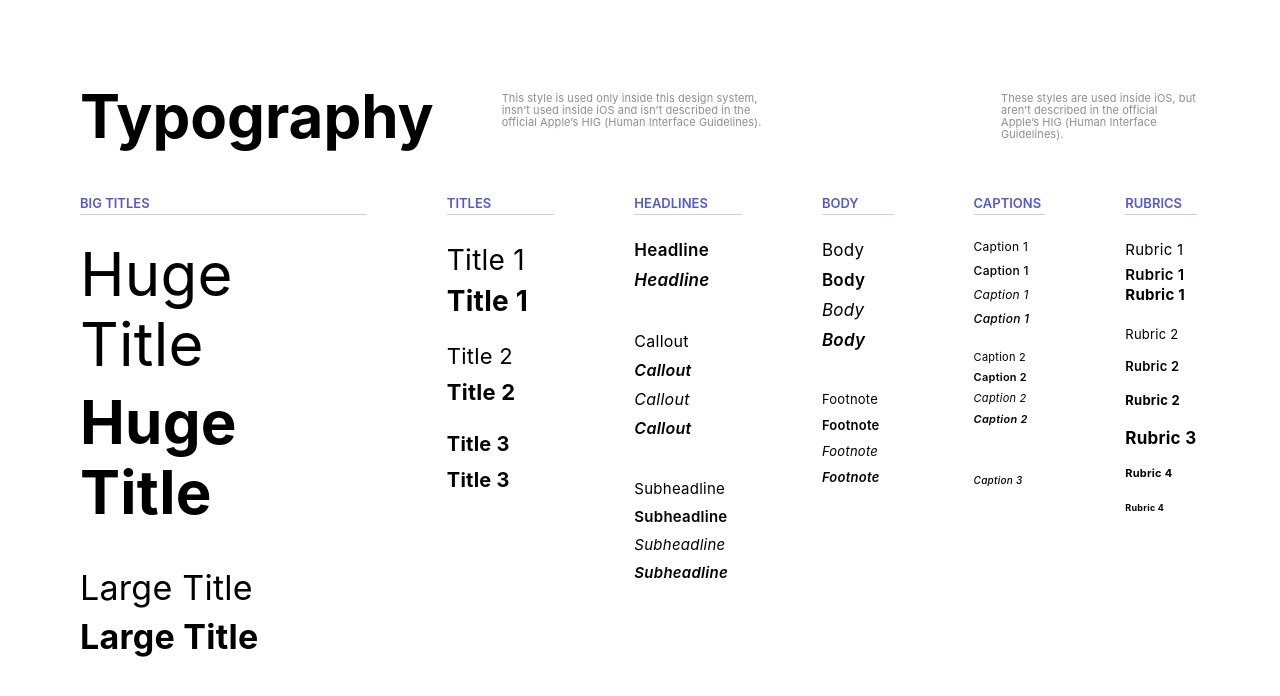
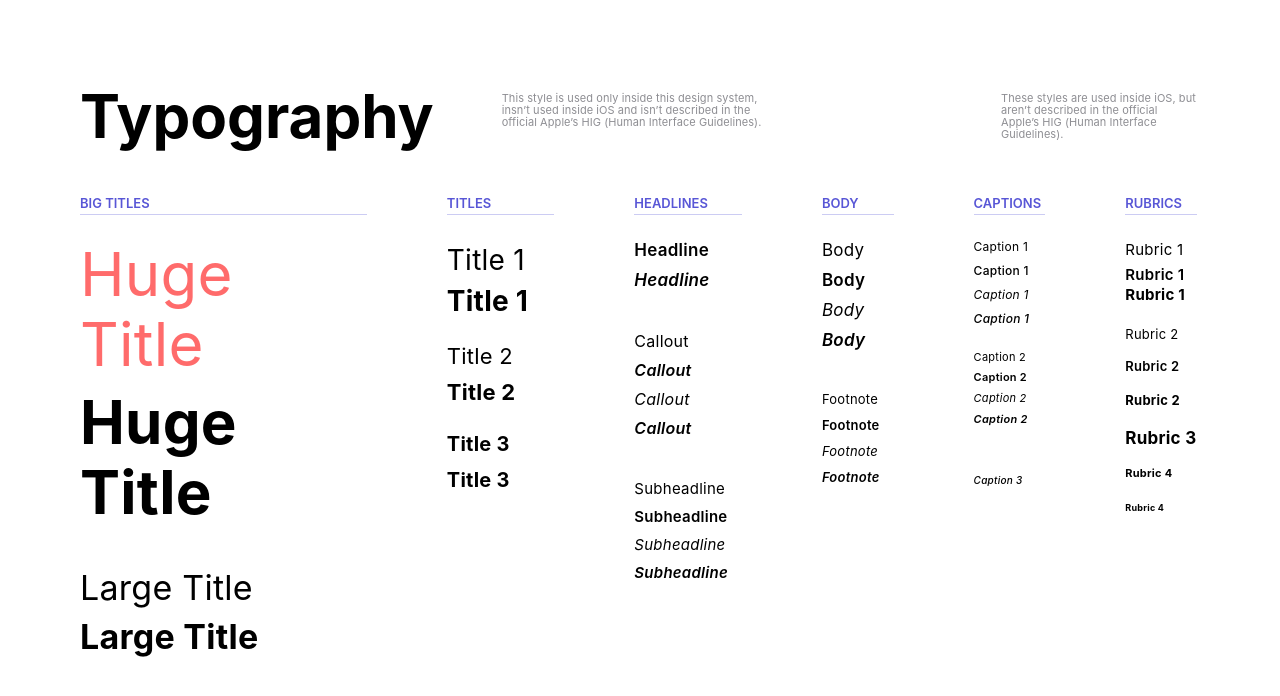
Before and after one commit to junseopsan/san-design-system, a React (Create React App) app: page / in a window 1280 px wide. Shown: the top 696 px of the page. Built offline with nearby package versions, Linux system fonts and the light colour scheme.

Commit message:
Feature : theme 주입

```diff
--- a/src/App.tsx
+++ b/src/App.tsx
@@ -1,6 +1,7 @@
 import React, { FC } from 'react'
 import styled from '@emotion/styled'
 import Typography from './components/Typography'
+import theme from './styles/theme'
 
 const ContainerBox = styled.div({
   paddingTop: '80px',
@@ -75,6 +76,7 @@ function App() {
             lineHeight="70px"
             label="Huge Title"
             paddingTop="24px"
+            themeId="red"
           />
           <Typography
             fontWeight="700"
--- a/src/components/Typography.tsx
+++ b/src/components/Typography.tsx
@@ -1,5 +1,6 @@
 import { css } from '@emotion/react'
-import React from 'react'
+import theme from '../styles/theme'
+import { ThemeId } from '../styles/emotion'
 
 interface Props {
   label: string
@@ -9,6 +10,8 @@ interface Props {
   lineHeight?: string
   paddingTop?: string
   paddingBottom?: string
+  color?: string
+  themeId?: ThemeId
 }
 
 function BigTitle({
@@ -19,8 +22,10 @@ function BigTitle({
   lineHeight,
   paddingTop,
   paddingBottom,
+  themeId,
 }: Props) {
   const styles = css({
+    color: themeId ? `${theme[themeId].color}` : '#000',
     fontWeight: `${fontWeight}`,
     fontSize: `${fontSize}`,
     fontStyle: `${fontStyle ? fontStyle : ''}`,
--- a/src/index.tsx
+++ b/src/index.tsx
@@ -8,9 +8,7 @@ import theme from './styles/theme'
 const root = ReactDOM.createRoot(document.getElementById('root') as HTMLElement)
 
 root.render(
-  <React.StrictMode>
-    <ThemeProvider theme={theme}>
-      <App />
-    </ThemeProvider>
-  </React.StrictMode>,
+  <ThemeProvider theme={theme}>
+    <App />
+  </ThemeProvider>,
 )
--- a/src/styles/emotion.d.ts
+++ b/src/styles/emotion.d.ts
@@ -1,6 +1,6 @@
 import '@emotion/react'
 
-type themeId = 'gray' | 'darkGray'
+type ThemeId = 'gray' | 'red'
 
 declare module '@emotion/react' {
   export interface Theme
--- a/src/styles/theme.ts
+++ b/src/styles/theme.ts
@@ -1,17 +1,17 @@
 const palette = {
-  gray6: '#868E96',
-  gray8: '#343A40'
+  red: '#ff6b6b',
+  gray: '#343A40'
 }
 
 const theme = {
   gray: {
-    color:'white',
-    background: palette.gray6
+    color:palette.gray,
+    background: palette.gray
   },
-  darkGray: {
-    color:'white',
-    background: palette.gray8
-  }
+  red: {
+    color:palette.red,
+    background: palette.red
+  },
 }
 
 export default theme;
```
